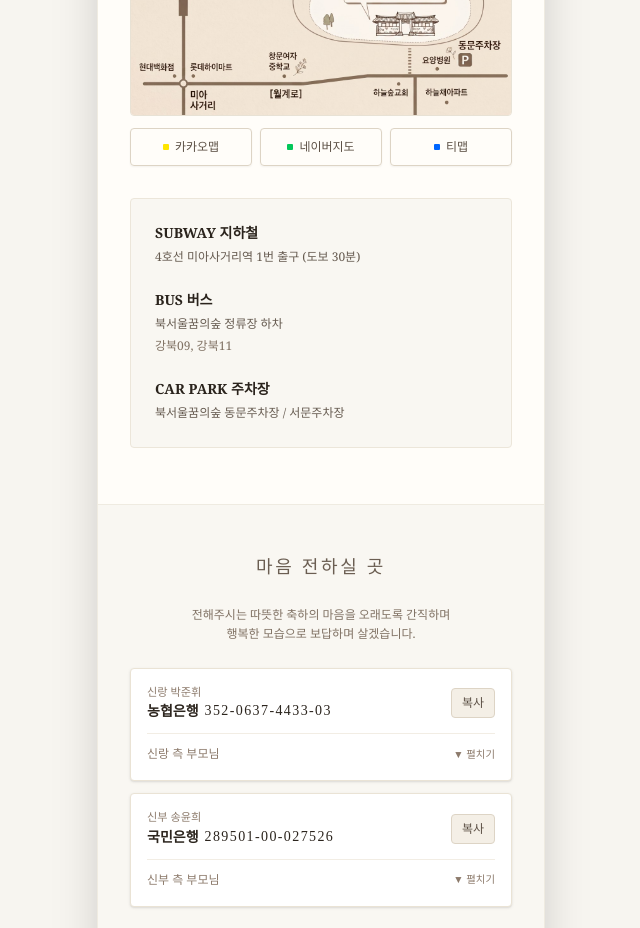
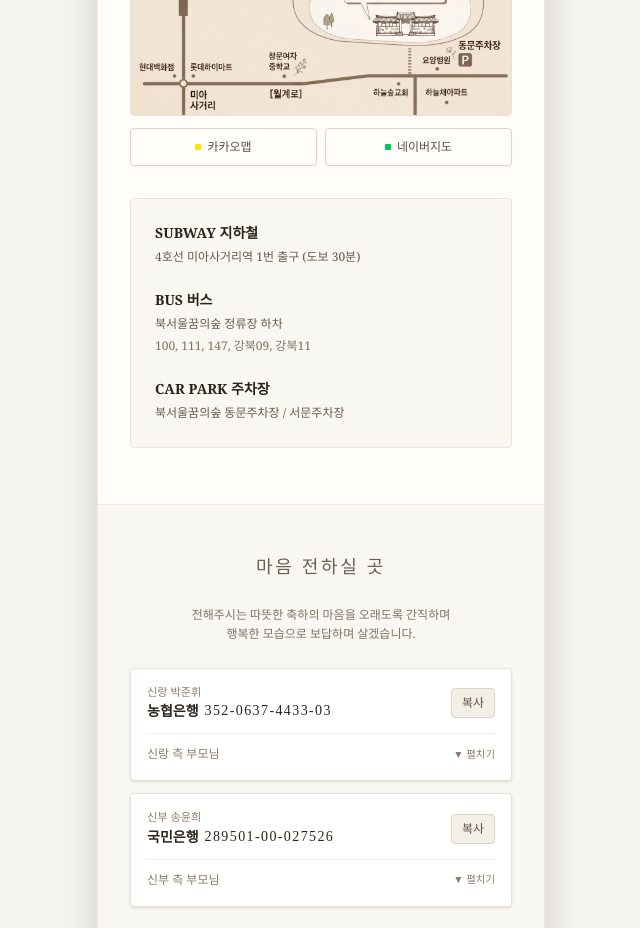
Before and after one commit to Joonhwi-Park/wd_invite, a React (Vite) app: page / in a window 1280 px wide. Shown: the part 2580-3508 px from the top of the page, without its empty margins (319-959 px from the left). Built offline with nearby package versions, Linux system fonts and the light colour scheme.

Commit message:
fix: update map buttons layout and naver map direct link

```diff
--- a/src/App.tsx
+++ b/src/App.tsx
@@ -141,11 +141,11 @@ export default function App() {
     />
   </div>
 
-  {/* 내비게이션 / 지도 바로가기 버튼 3개 (클래식 모노톤 스타일) */}
-  <div className="grid grid-cols-3 gap-2 text-xs">
+  {/* 내비게이션 / 지도 바로가기 버튼 2개 */}
+  <div className="grid grid-cols-2 gap-2 text-xs">
     {/* 카카오맵 */}
     <a
-      href="https://map.kakao.com/link/search/서울특별시 강북구 월계로 173"
+      href="https://map.kakao.com/link/search/북서울꿈의숲 창녕위궁재사"
       target="_blank"
       rel="noopener noreferrer"
       className="flex items-center justify-center gap-1.5 py-2.5 bg-transparent text-[#5C5045] font-medium rounded-sm border border-[#DDD4C5] hover:bg-[#F4EFE6] transition shadow-xs"
@@ -154,26 +154,15 @@ export default function App() {
       <span>카카오맵</span>
     </a>
 
-    {/* 네이버 지도 */}
+    {/* 네이버 지도 (단일 장소 다이렉트 링크) */}
     <a
-      href="https://m.map.naver.com/search2/search.naver?query=서울특별시 강북구 월계로 173"
+      href="https://map.naver.com/p/search/서울%20창녕위궁%20재사"
       target="_blank"
       rel="noopener noreferrer"
       className="flex items-center justify-center gap-1.5 py-2.5 bg-transparent text-[#5C5045] font-medium rounded-sm border border-[#DDD4C5] hover:bg-[#F4EFE6] transition shadow-xs"
     >
       <span className="w-1.5 h-1.5 rounded-[1px] bg-[#03C75A] inline-block shrink-0" />
       <span>네이버지도</span>
-    </a>
-
-    {/* Tmap 내비게이션 */}
-    <a
-      href="https://tmap.co.kr/tmap2/mobile/route.jsp?name=서울특별시 강북구 월계로 173"
-      target="_blank"
-      rel="noopener noreferrer"
-      className="flex items-center justify-center gap-1.5 py-2.5 bg-transparent text-[#5C5045] font-medium rounded-sm border border-[#DDD4C5] hover:bg-[#F4EFE6] transition shadow-xs"
-    >
-      <span className="w-1.5 h-1.5 rounded-[1px] bg-[#0066FF] inline-block shrink-0" />
-      <span>티맵</span>
     </a>
   </div>
 </div>
@@ -188,7 +177,7 @@ export default function App() {
             <div>
               <p className="font-semibold text-[#2A231C] text-sm mb-1">BUS 버스</p>
               <p className="text-[#665B50] font-medium">북서울꿈의숲 정류장 하차</p>
-              <p className="text-[#807264] mt-0.5">강북09, 강북11</p>
+              <p className="text-[#807264] mt-0.5"> 100, 111, 147, 강북09, 강북11</p>
             </div>
 
             <div>
```
